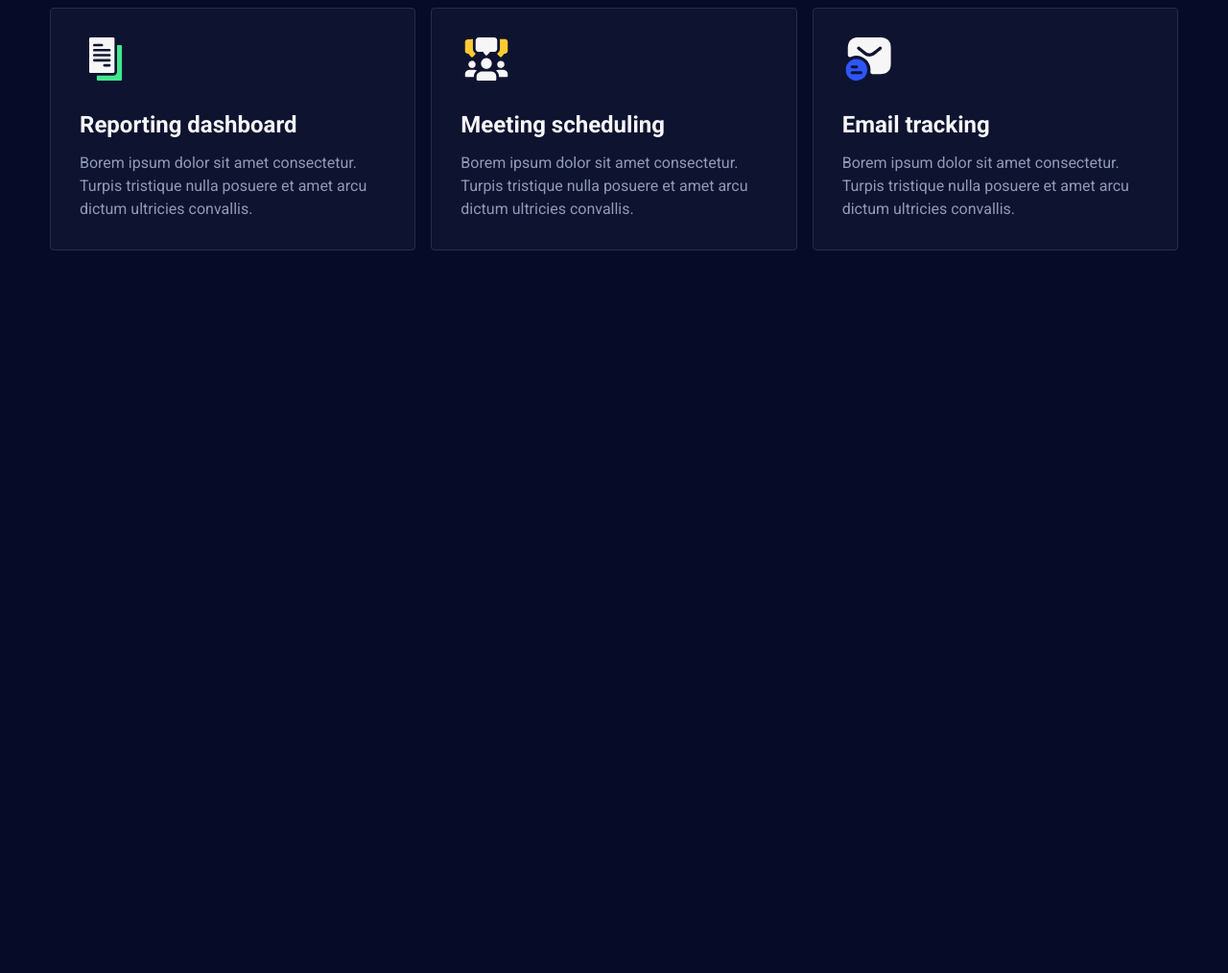
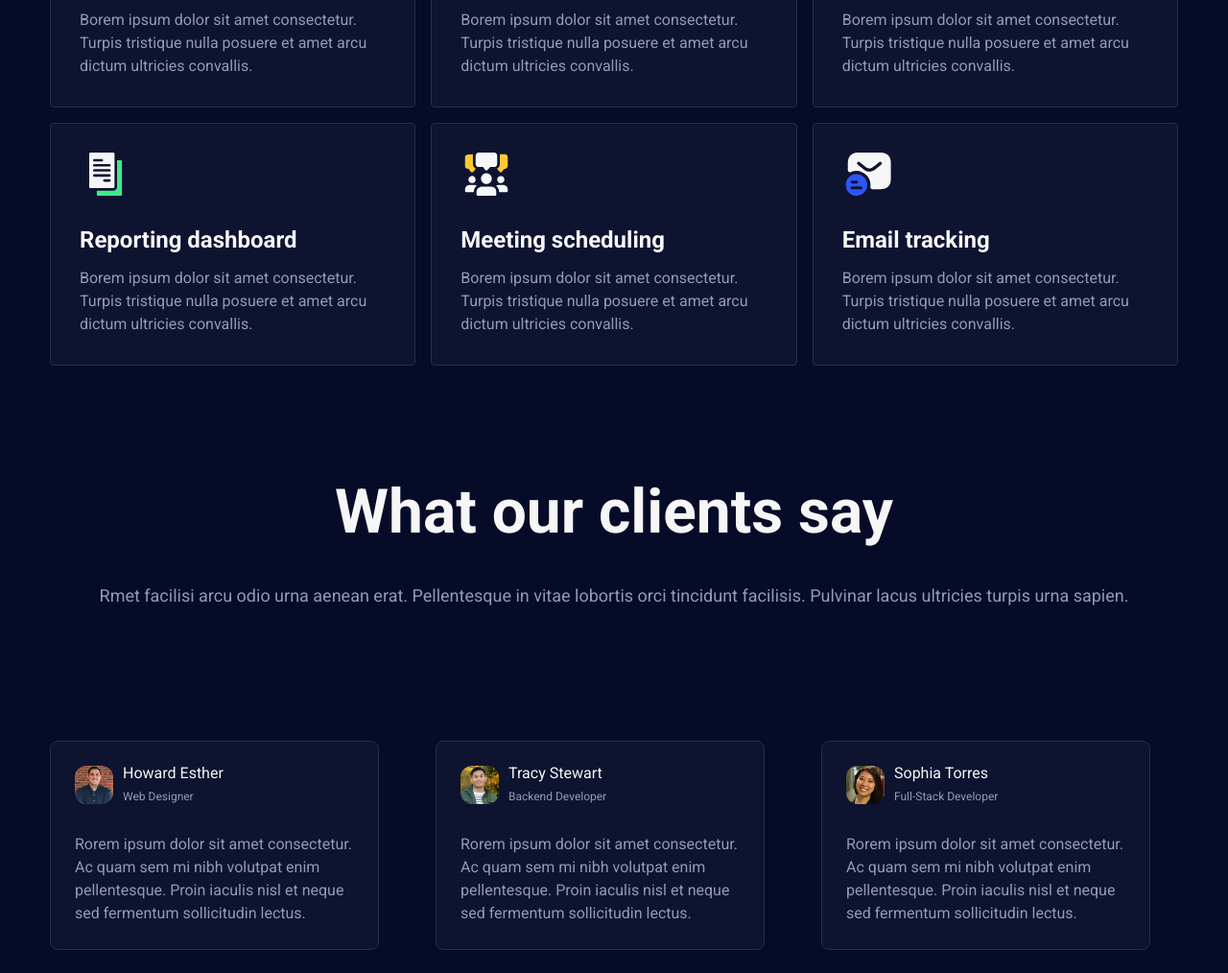
Before and after one commit to sa-al17/Premium-SaaS, a plain HTML site: page index.html in a window 1280 px wide. Shown: the part 1292-2306 px from the top of the page at 96% size. Before the commit the page ends 1577 px from the top, so only its background shows below. Drawn offline with nearby package versions, Linux system fonts and the light colour scheme.

Commit message:
add Reviews

```diff
--- a/index.html
+++ b/index.html
@@ -13,6 +13,10 @@
       rel="stylesheet"
     />
     <link rel="stylesheet" href="styles.css" />
+    <link
+    rel="stylesheet"
+    href="https://cdn.jsdelivr.net/npm/swiper@9/swiper-bundle.min.css"
+  />
     <script defer src="script.js"></script>
   </head>
   <body>
@@ -36,7 +40,7 @@
               <a href="#features"> Features </a>
             </li>
             <li>
-              <a href="#pricing"> Pricing </a>
+              <a href="#reviews"> Reviews </a>
             </li>
             <li>
               <a href="#blog"> Blog </a>
@@ -65,7 +69,7 @@
                 <a href="#features"> Features </a>
               </li>
               <li>
-                <a href="#pricing"> Pricing </a>
+                <a href="#reviews"> Reviews </a>
               </li>
               <li>
                 <a href="#blog"> Blog </a>
@@ -125,5 +129,24 @@
         <div class="features_main"></div>
       </div>
     </section>
+    <section class="reviews" id="reviews">
+      <div class="reviews_content container">
+        <div class="reviews_header">
+          <span class="title">What our clients say </span>
+          <span class="sub_title"
+            >Rmet facilisi arcu odio urna aenean erat. Pellentesque in vitae
+            lobortis orci tincidunt facilisis. Pulvinar lacus ultricies turpis
+            urna sapien.</span
+          >
+        </div>
+      </div>
+
+      <div class="reviews_main container">
+        <div class="swiper mySwiper">
+          <div class="swiper-wrapper"></div>
+        </div>
+      </div>
+    </section>
+    <script src="https://cdn.jsdelivr.net/npm/swiper@9/swiper-bundle.min.js"></script>
   </body>
 </html>
--- a/script.js
+++ b/script.js
@@ -54,6 +54,7 @@ features.forEach((feature) => {
   const card_image = document.createElement("img");
   card_image.classList.add("feature_image");
   card_image.src = `./assets/features/${feature.icon}.svg`;
+  card_image.alt = feature.title;
   card_image.loading = "lazy";
   card_image.width = "54";
   card_image.height = "45";
@@ -70,3 +71,111 @@ features.forEach((feature) => {
 
   features_main.append(card);
 });
+
+const reviews = [
+  {
+    image: "review_1",
+    name: "Jennie",
+    surname: "Martin",
+    profession: "Frontend Developer",
+    review:
+      "Rorem ipsum dolor sit amet consectetur. Ac quam sem mi nibh volutpat enim pellentesque. Proin iaculis nisl et neque sed fermentum sollicitudin lectus.",
+  },
+  {
+    image: "review_2",
+    name: "Howard",
+    surname: "Esther",
+    profession: "Web Designer",
+    review:
+      "Rorem ipsum dolor sit amet consectetur. Ac quam sem mi nibh volutpat enim pellentesque. Proin iaculis nisl et neque sed fermentum sollicitudin lectus.",
+  },
+
+  {
+    image: "review_3",
+    name: "Tracy",
+    surname: "Stewart",
+    profession: "Backend Developer",
+    review:
+      "Rorem ipsum dolor sit amet consectetur. Ac quam sem mi nibh volutpat enim pellentesque. Proin iaculis nisl et neque sed fermentum sollicitudin lectus.",
+  },
+  {
+    image: "review_4",
+    name: "Sophia",
+    surname: "Torres",
+    profession: "Full-Stack Developer",
+    review:
+      "Rorem ipsum dolor sit amet consectetur. Ac quam sem mi nibh volutpat enim pellentesque. Proin iaculis nisl et neque sed fermentum sollicitudin lectus.",
+  },
+];
+
+//             <div class="swiper-slide">Slide 1</div>
+
+const swiper_wrapper = document.querySelector(".swiper-wrapper");
+
+reviews.forEach((review) => {
+  const slide = document.createElement("div");
+  slide.classList.add("review_slide", "swiper-slide");
+
+  const inner_slide = document.createElement("div");
+  inner_slide.classList.add("review");
+
+  const slide_image = document.createElement("img");
+  slide_image.classList.add("reviewer");
+  slide_image.src = `./assets/reviews/${review.image}.jpeg`;
+  slide_image.alt = `${review.name}_${review.surname}`;
+  slide_image.loading = "lazy";
+  slide_image.width = "40";
+  slide_image.height = "40";
+
+  const reviewer_name = document.createElement("span");
+  reviewer_name.classList.add("reviewer_name");
+  reviewer_name.innerHTML = review.name + " " + review.surname;
+
+  const reviewer_profession = document.createElement("span");
+  reviewer_profession.classList.add("reviewer_profession");
+  reviewer_profession.innerHTML = review.profession;
+
+  const reviewer_info = document.createElement("div");
+  reviewer_info.classList.add("reviewer_info");
+  reviewer_info.append(reviewer_name, reviewer_profession);
+
+  const review_header = document.createElement("div");
+  review_header.classList.add("review_header");
+  review_header.append(slide_image, reviewer_info);
+
+  const review_description = document.createElement("span");
+  review_description.classList.add("review_description");
+  review_description.innerHTML = review.review;
+
+  //   const bottom_slide = document.createElement("div");
+  //   bottom_slide.classList.add("bottom_review");
+
+  inner_slide.append(review_header, review_description);
+
+  slide.append(inner_slide);
+
+  swiper_wrapper.append(slide);
+});
+
+let swiper = new Swiper(".mySwiper", {
+  slidesPerView: 3,
+  spaceBetween: 30,
+  loop: true,
+  autoplay: {
+    delay: 2500,
+    disableOnInteraction: false,
+  },
+  breakpoints: {
+    0: {
+      slidesPerView: 1,
+    },
+    768: {
+      slidesPerView: 2,
+      spaceBetween: 40,
+    },
+    991: {
+      slidesPerView: 3,
+      spaceBetween: 30,
+    },
+  },
+});
--- a/styles.css
+++ b/styles.css
@@ -198,7 +198,8 @@ ul li a:hover {
   background-color: #7214ff;
 }
 
-.hero_header {
+.hero_header,
+.reviews_header {
   display: flex;
   display: -webkit-flex;
   display: -ms-flexbox;
@@ -211,7 +212,8 @@ ul li a:hover {
   -ms-flex-align: center;
 }
 
-.hero_header span {
+.hero_header span,
+.reviews_header span {
   text-align: center;
 }
 
@@ -327,6 +329,85 @@ ul li a:hover {
   font-weight: 400;
 }
 
+.reviews_header,
+.features_header {
+  margin: 60px 0;
+}
+
+.reviews_main {
+  position: relative;
+}
+
+.swiper {
+  width: 100%;
+  height: 100%;
+}
+
+.swiper-slide img {
+  display: block;
+  border-radius: 12px;
+  object-fit: cover;
+}
+
+.review {
+  padding: 25px;
+  border-radius: 8px;
+  border: 1px solid #282d45;
+  background-color: #0e1330;
+  max-width: 343px;
+}
+
+.review_slide {
+  display: -webkit-box;
+  display: -webkit-flex;
+  display: -ms-flexbox;
+  display: flex;
+  -webkit-box-pack: justify;
+  -webkit-justify-content: center;
+  -ms-flex-pack: justify;
+  justify-content: center;
+}
+
+.review_header {
+  display: -webkit-box;
+  display: -webkit-flex;
+  display: -ms-flexbox;
+  display: flex;
+  grid-column-gap: 10px;
+  grid-row-gap: 10px;
+  margin-bottom: 30px;
+}
+
+.reviewer_info {
+  display: -webkit-box;
+  display: -webkit-flex;
+  display: -ms-flexbox;
+  display: flex;
+  flex-direction: column;
+}
+
+.reviewer_name {
+  margin-bottom: 10px;
+  color: #f6f6f7;
+  font-size: 16px;
+  line-height: 16px;
+  font-weight: 400;
+}
+
+.reviewer_profession {
+  color: #8f9bb7;
+  font-size: 12px;
+  line-height: 12px;
+  font-weight: 400;
+}
+
+.review_description {
+  color: #8f9bb7;
+  font-size: 16px;
+  line-height: 24px;
+  font-weight: 400;
+}
+
 @media screen and (max-width: 991px) {
   .nav_container,
   .button_demo_container {
```
Also changed, not shown: assets/reviews/review_1.jpeg (added), assets/reviews/review_2.jpeg (added), assets/reviews/review_3.jpeg (added), assets/reviews/review_4.jpeg (added).
